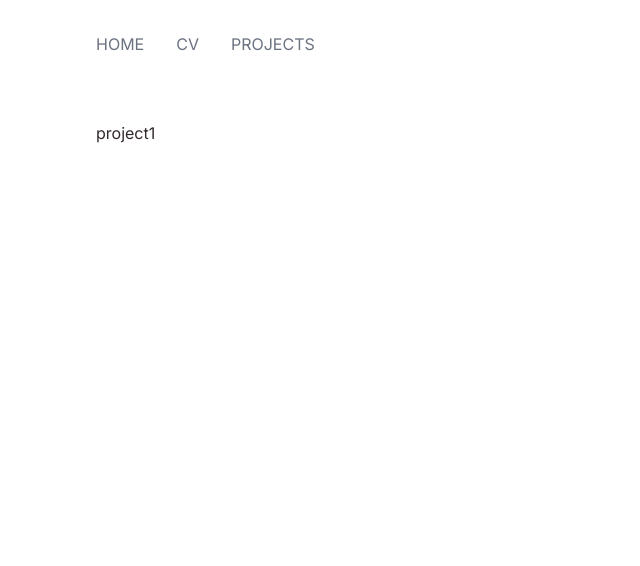
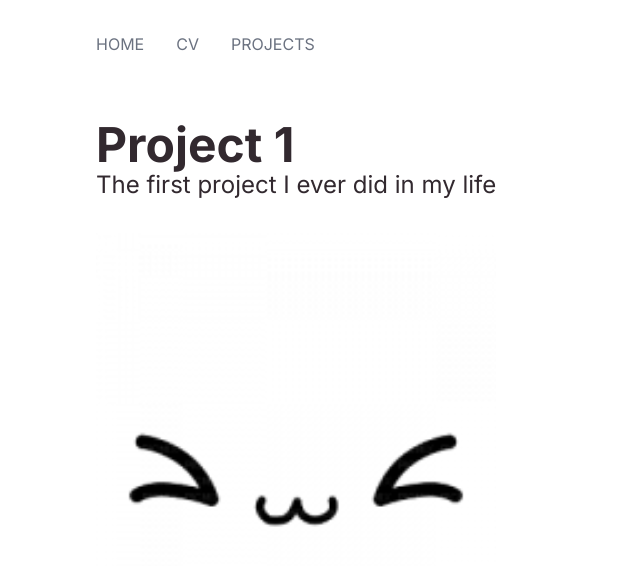
Before and after one commit to jebzley/sebleedotdev, a Next.js app: page /projects/project1 in a window 1280 px wide. Shown: the top 566 px of the page, without its empty margins (0-640 px from the left). Built offline with nearby package versions, Linux system fonts and the light colour scheme.

Commit message:
setup page layout

```diff
--- a/src/app/projects/[slug]/page.tsx
+++ b/src/app/projects/[slug]/page.tsx
@@ -1,13 +1,39 @@
 import { redirect } from "next/navigation";
 import { PROJECT_DATA } from "@/constants/projects";
 import { ROUTES } from "@/constants/routes";
-
-const paths = PROJECT_DATA.map((project) => project.id);
+import { PageLayout } from "@/components/PageLayout";
+import { PageTitle } from "@/components/PageTitle";
+import Image from "next/image";
+import { Chip } from "@/components/Chip";
 
 export default function ProjectPage({ params }: { params: { slug: string } }) {
-  if (!paths.includes(params.slug)) {
+  const project = PROJECT_DATA.find((project) => project.id === params.slug);
+
+  if (!project) {
     redirect(ROUTES.HOME);
   }
 
-  return <p>{params.slug}</p>;
+  return (
+    <PageLayout>
+      <div className="flex flex-col gap-8">
+        <PageTitle title={project.title} subtitle={project.subtitle} />
+        {project.tools && (
+          <ul className="flex gap-4 flex-wrap" aria-label="Technologies used">
+            {project.tools.map((tool) => {
+              return (
+                <li key={tool}>
+                  <Chip>{tool}</Chip>
+                </li>
+              );
+            })}
+          </ul>
+        )}
+        <Image src={project.imgSrc} alt="" height={400} width={400} />
+      </div>
+      <div
+        className="md:overflow-scroll flex flex-col gap-4"
+        dangerouslySetInnerHTML={{ __html: project.body ?? "" }}
+      />
+    </PageLayout>
+  );
 }
```
